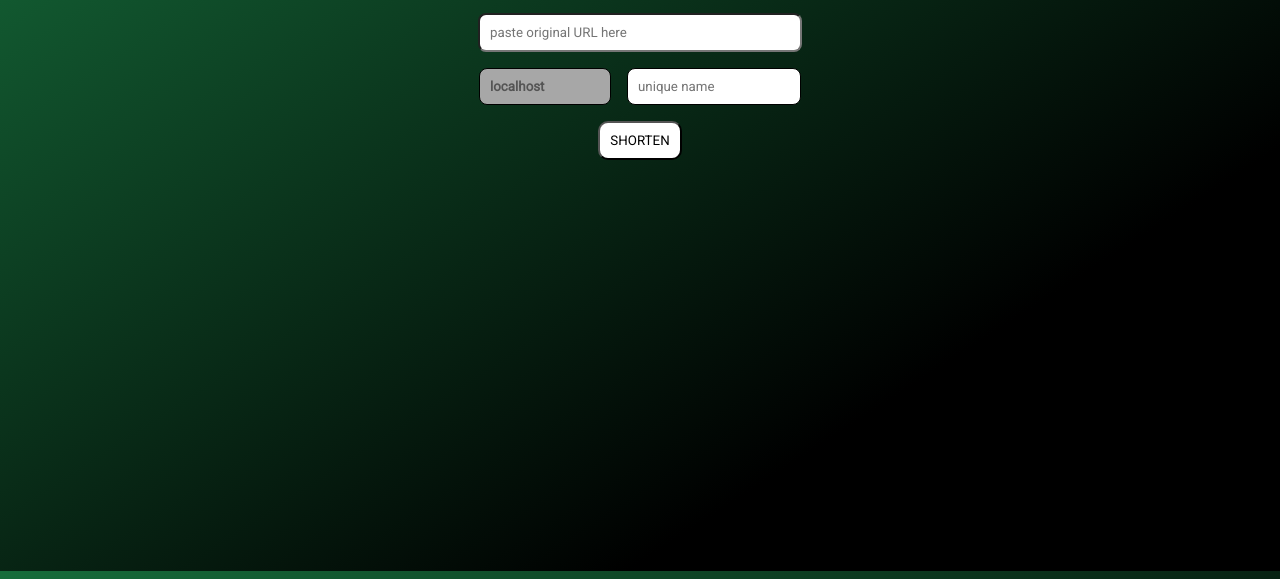
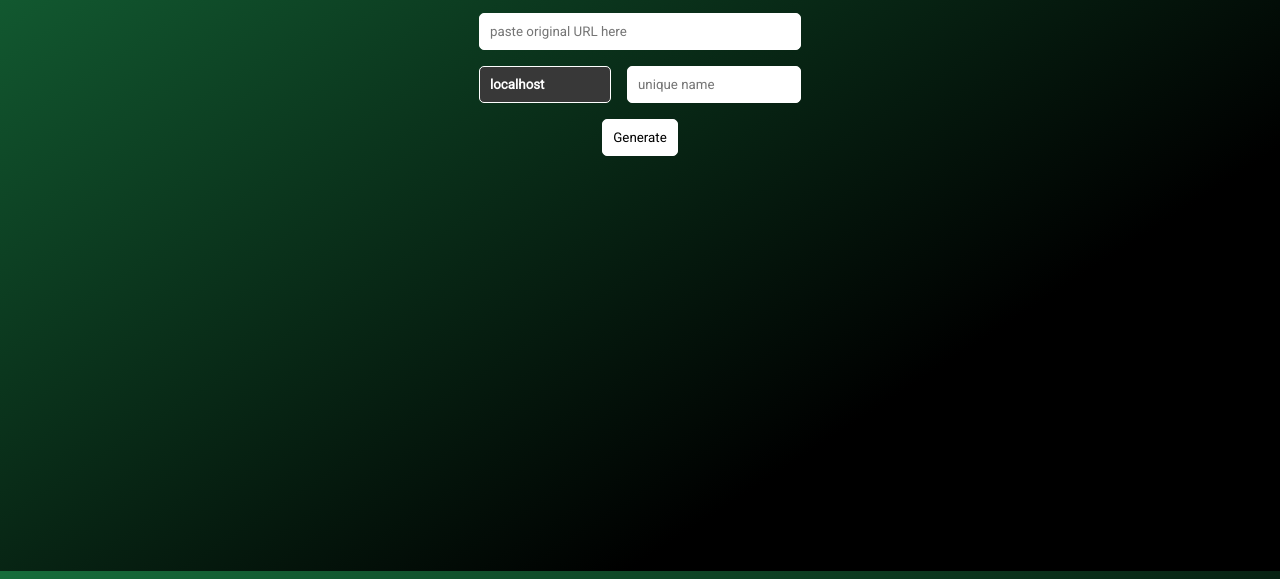
Before and after one commit to muhannadnouri/URL-Shortener, a website: page public/index.html in a window 1280 px wide. Shown: the part 229-808 px from the top of the page. Drawn offline with Linux system fonts and the light colour scheme.

Commit message:
update border styling

```diff
--- a/public/index.html
+++ b/public/index.html
@@ -24,7 +24,7 @@
             <input disabled class="base-url" value="">
             <input required class="unique-input" id="unique-name"
              type="text" placeholder="unique name">
-            <p id='status'><button>SHORTEN</button></p>
+            <p id='status'><button>Generate</button></p>
             <p id="confirmationShow"></p>
         </form>
     </body>
--- a/public/style.css
+++ b/public/style.css
@@ -28,39 +28,42 @@ form{
 .header span {
     font-style: italic;
 }
-.desc{
+.desc {
     margin-top :2px;
     color: bisque;
 }
-.base-url{
+.base-url {
+    color: white;
     padding: 10px;
-    background-color: #a7a7a7;
-    border-radius: 8px;
-    border: 1px solid black;
+    background-color: #383838;
+    border: 1px solid white;
+    border-radius: 5px;
     width: 110px;
     font-weight: bold;
     font-family: 'Roboto';
 }
 
-.unique-input{
+.unique-input {
     padding: 10px;
-    border-radius: 8px;
+    border-radius: 5px;
     outline: none;
-    border: 1px solid black;
+    border: 1px solid white;
     font-family: 'Roboto';
 }
-.url-input{
-    border-radius: 8px;
+.url-input {
+    border: 1px solid white;
+    border-radius: 5px;
     padding: 10px;
     width: 300px;
     outline : none;
     font-family: 'Roboto';
 }
 
-button{
+button {
+    border: 1px solid white;
     background-color: white;
     padding: 10px;
-    border-radius: 10px;
+    border-radius: 5px;
     outline: none;
     cursor: pointer;
     font-family: 'Roboto';
```
